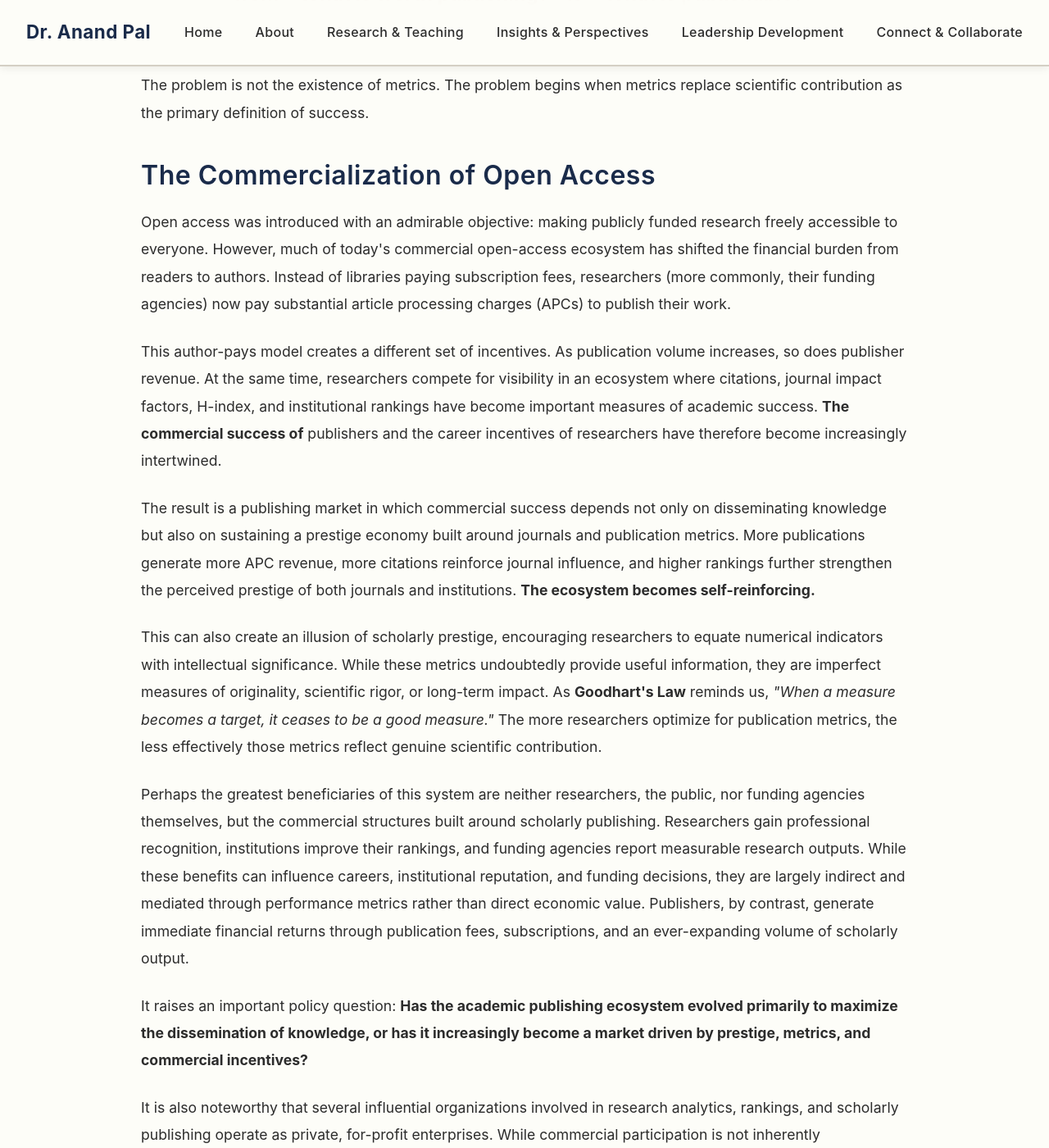
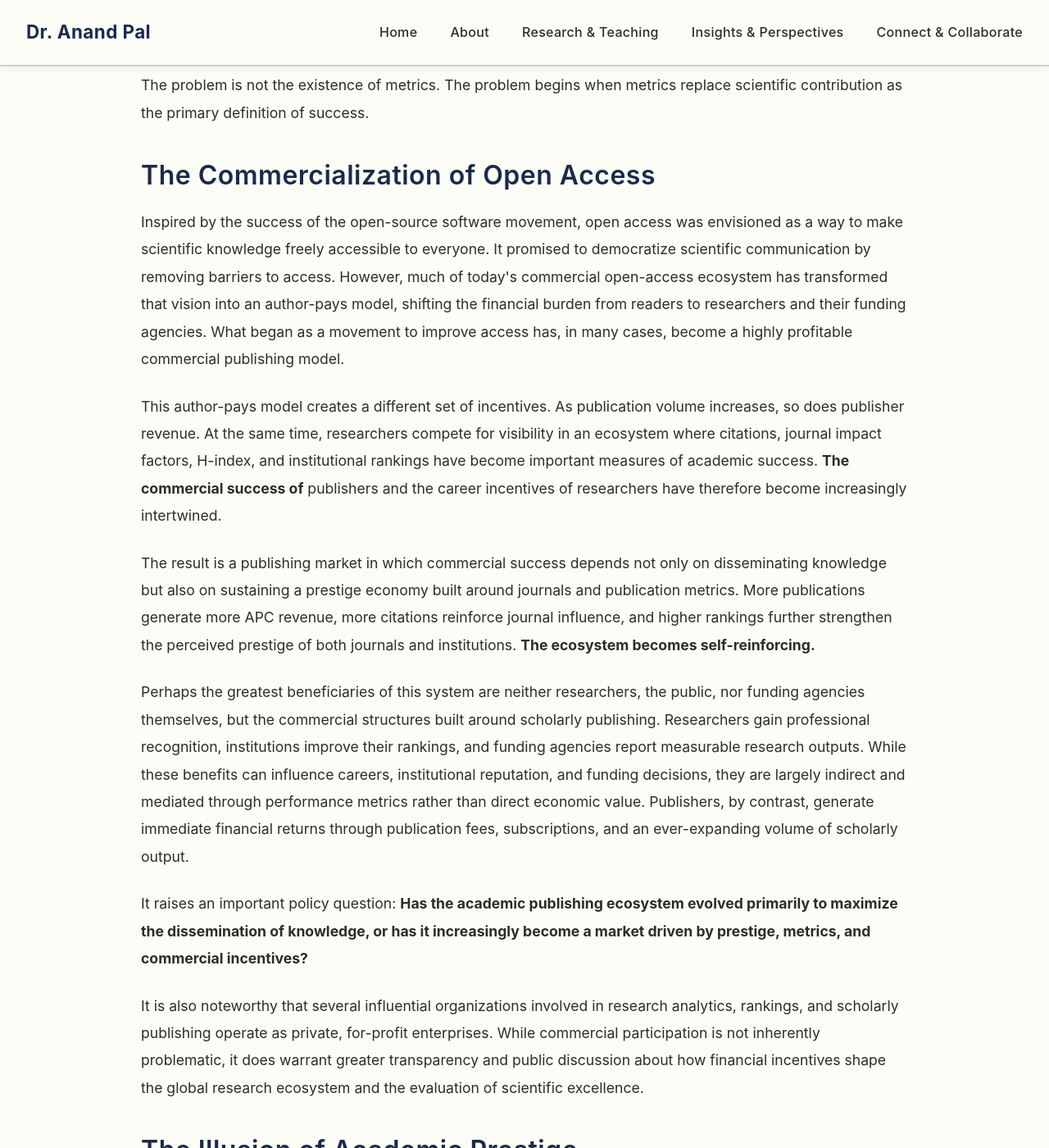
Before and after one commit to anandpal-in/anandpal-in.github.io, a Jekyll site: the page built from articles/Who_Owns_Publicly_Funded_Research.html, in a window 1280 px wide and 1400 px high, scrolled down 2230 px. Shown: the whole window at 82% size. Built offline with Jekyll 4.4.1, drawn with Linux system fonts in a browser that asks for light colours; some of the changed text lies outside the part shown.

Commit message:
Link the article - disable leadership development

```diff
--- a/_includes/nav.html
+++ b/_includes/nav.html
@@ -16,7 +16,7 @@
                 </ul>
             </li>
             <li><a href="/thought/" {% if page.url contains 'thought' %}class="active"{% endif %}>Insights &amp; Perspectives</a></li>
-            <li><a href="/leadership-development/" {% if page.url contains 'leadership' %}class="active"{% endif %}>Leadership Development</a></li>
+            <!-- <li><a href="/leadership-development/" {% if page.url contains 'leadership' %}class="active"{% endif %}>Leadership Development</a></li> -->
             <li><a href="/contact/" {% if page.url contains 'contact' %}class="active"{% endif %}>Connect &amp; Collaborate</a></li>
         </ul>
     </div>
--- a/articles/Who_Owns_Publicly_Funded_Research.html
+++ b/articles/Who_Owns_Publicly_Funded_Research.html
@@ -13,8 +13,8 @@ description: Global Shifts in Scientific Publishing and India’s Strategic Choi
 
 <div class="article-meta">
 <span class="article-meta-item">✍️ Dr. Anand Pal</span>
-<span class="article-meta-item">📅 June 26, 2026</span>
-<span class="article-meta-item">⏱️ 10–12 min read</span>
+<span class="article-meta-item">📅 June 27, 2026</span>
+<span class="article-meta-item">⏱️ 20–25 min read</span>
 </div>
 </header>
 
@@ -70,10 +70,11 @@ originally introduced as evaluation tools, <em>they have gradually become object
 primary definition of success.</p>
 
 <h2>The Commercialization of Open Access</h2>
-<p>Open access was introduced with an admirable objective: making publicly funded research freely accessible to everyone.
-However, much of today's commercial open-access ecosystem has shifted the financial burden from readers to authors.
-Instead of libraries paying subscription fees, researchers (more commonly, their funding agencies) now pay substantial
-article processing charges (APCs) to publish their work.</p>
+<p>Inspired by the success of the open-source software movement, open access was envisioned as a way to make scientific
+knowledge freely accessible to everyone. It promised to democratize scientific communication by removing barriers to
+access. However, much of today's commercial open-access ecosystem has transformed that vision into an author-pays model,
+shifting the financial burden from readers to researchers and their funding agencies. What began as a movement to
+improve access has, in many cases, become a highly profitable commercial publishing model.</p>
 
 <p>This author-pays model creates a different set of incentives. As publication volume increases, so does publisher
 revenue. At the same time, researchers compete for visibility in an ecosystem where citations, journal impact factors,
@@ -84,9 +85,7 @@ sustaining a prestige economy built around journals and publication metrics. Mor
 revenue, more citations reinforce journal influence, and higher rankings further strengthen the perceived prestige of
 both journals and institutions. <strong>The ecosystem becomes self-reinforcing.</strong></p>
 
-<p>This can also create an illusion of scholarly prestige, encouraging researchers to equate numerical indicators with
-intellectual significance. While these metrics undoubtedly provide useful information, they are imperfect measures of
-originality, scientific rigor, or long-term impact. As <strong>Goodhart's Law</strong> reminds us, <em>"When a measure becomes a target, it ceases to be a good measure."</em> The more researchers optimize for publication metrics, the less effectively those metrics reflect genuine scientific contribution.</p>
+<!-- <p>This can also create an illusion of scholarly prestige, encouraging researchers to equate numerical indicators with intellectual significance. While these metrics undoubtedly provide useful information, they are imperfect measures of originality, scientific rigor, or long-term impact. As <strong>Goodhart's Law</strong> reminds us, <em>"When a measure becomes a target, it ceases to be a good measure."</em> The more researchers optimize for publication metrics, the less effectively those metrics reflect genuine scientific contribution.</p> -->
 
 <p>Perhaps the greatest beneficiaries of this system are neither researchers, the public, nor funding agencies themselves,
 but the commercial structures built around scholarly publishing. Researchers gain professional recognition, institutions
@@ -131,7 +130,7 @@ Numbers provide convenience, but they also create a powerful illusion: that ever
 ranked, and ultimately converted into status.
 </pullquote>
 
-<p>Prestige itself becomes quantified.</p>
+<p>Prestige itself became quantified.</p>
 <p>What begins as a useful measurement gradually transforms into a social currency. People begin comparing numbers rather
 than ideas, visibility rather than substance, and recognition rather than contribution. The value of a person, an
 institution, or a piece of research slowly becomes associated with its measurable indicators rather than its intrinsic
@@ -235,9 +234,11 @@ communication.</p>
 public alternative that strengthens India's scientific sovereignty while ensuring that taxpayer-funded knowledge remains
 publicly accessible.</p>
 
-<p>Scientific publishing should be viewed as a critical national infrastructure. Nations invest strategically in artificial
- intelligence, semiconductor manufacturing, cloud computing, and digital payments because these technologies underpin
-future economic growth. Yet all of these ultimately depend on one foundational resource: <strong>knowledge</strong>.</p>
+<blockquote>
+    Scientific publishing should be viewed as a critical national infrastructure. Nations invest strategically in artificial
+     intelligence, semiconductor manufacturing, cloud computing, and digital payments because these technologies underpin
+    future economic growth. Yet all of these ultimately depend on one foundational resource: <strong>knowledge</strong>.
+    </blockquote>
 
 <p>Without a strong knowledge ecosystem, scientific discovery slows, technological innovation weakens, and national
 competitiveness erodes. Knowledge infrastructure is, therefore, not simply another component of scientific policy; it is
@@ -352,8 +353,8 @@ systems that have grown around it?</strong></p>
         <img src="/assets/images/Profile.jpg" alt="Dr. Anand Pal" class="author-avatar">
         <div class="author-info">
             <h4>Dr. Anand Pal</h4>
-            <p>Anand Pal writes about global education, technology, and how they shape the future of humanity. With over
-                a decade of experience in the education sector, including roles as a teacher, mentor, and researcher, he
+            <p>Anand Pal writes about global education, technology, and how they shape the future of humanity. With over a
+                decade of experience in the education sector, including roles as a teacher, mentor, and researcher, he
                 brings a grounded perspective to the intersection of learning, innovation, and human potential.</p>
             <p>
                 <a href="/research/" class="author-link">View Research →</a> |
```
Also changed, not shown: other parts of articles/Who_Owns_Publicly_Funded_Research.html (+1 -1 lines), thought/index.html (+15 -12 lines).
